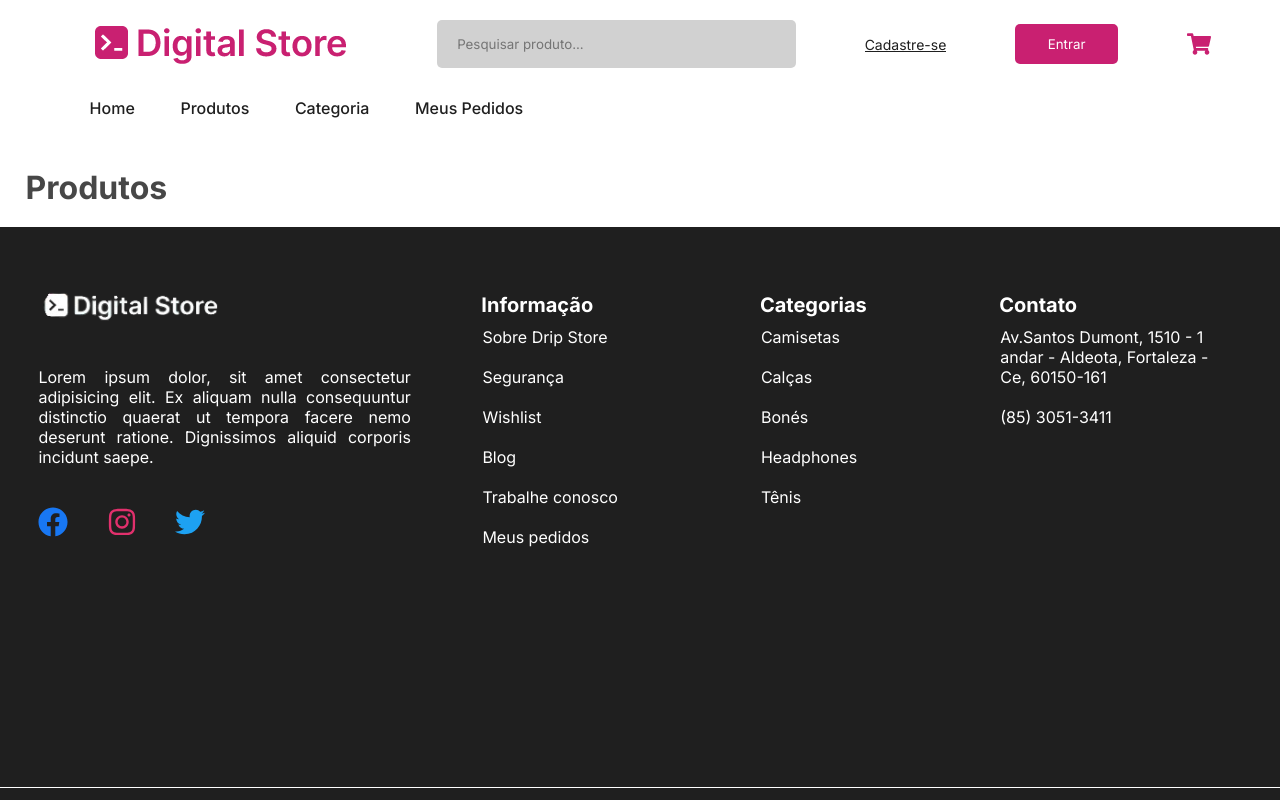
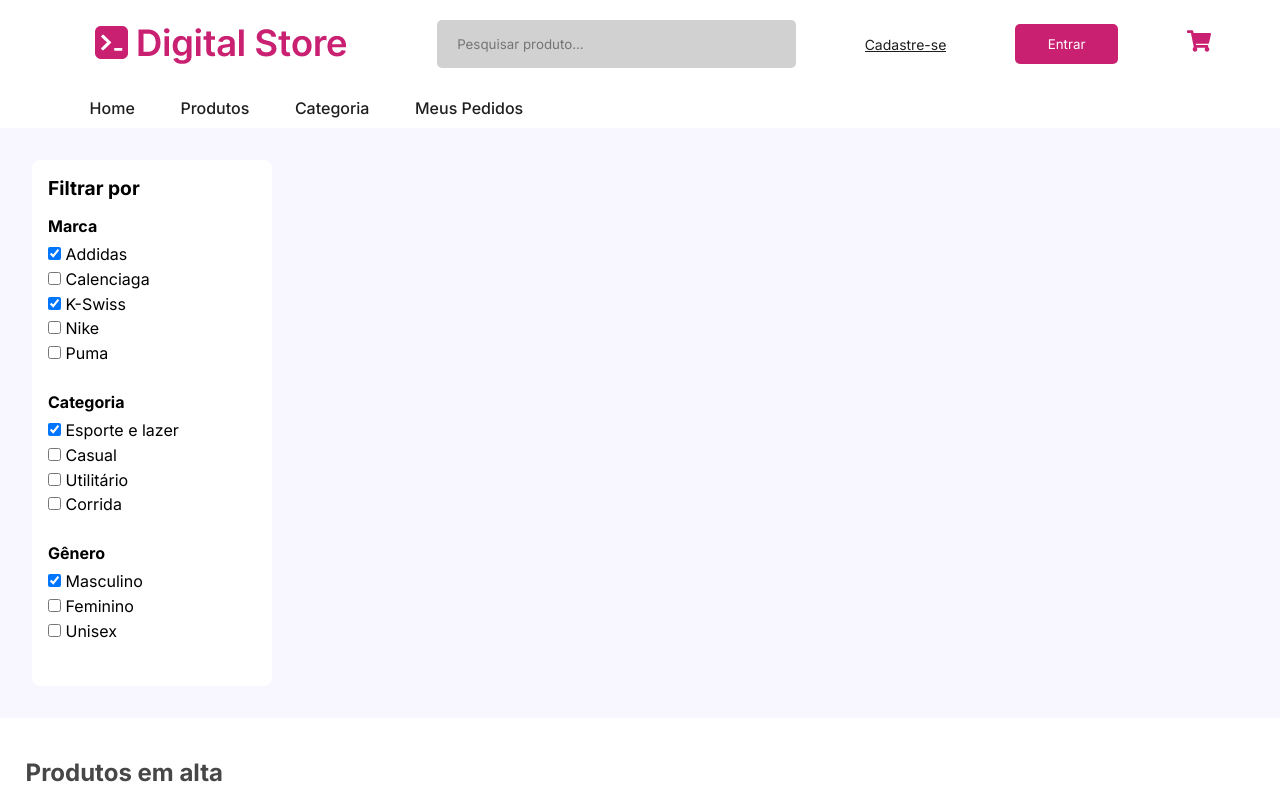
Before and after one commit to DevDeived/React_Deived, a React (Vite) app: page /produtos in a window 1280 px wide. Shown: the top 800 px of the page. Built offline with nearby package versions, Linux system fonts and the light colour scheme.

Commit message:
HomePage finalizada

```diff
--- a/src/Components/Footer/Footer.css
+++ b/src/Components/Footer/Footer.css
@@ -69,5 +69,4 @@
   margin-top: 0.1vh;
   background-color: #1f1f1f;
   color: white;
-  margin-bottom: 10vh;
 }
--- a/src/Components/HeaderHome/Header.css
+++ b/src/Components/HeaderHome/Header.css
@@ -66,6 +66,16 @@
   color: #00bfff;
 }
 
+#HomePage p{
+  color: #c92071;
+  font-size: 24px;
+  cursor: pointer;
+}
+
+#HomePage p:hover{
+  color: #eb7bb1;
+}
+
 #homelist li {
   display: flex;
   align-items: center;
--- a/src/Components/HeaderHome/Header.jsx
+++ b/src/Components/HeaderHome/Header.jsx
@@ -11,7 +11,7 @@ function Header() {
           <input type="text" placeholder="Pesquisar produto..." />
           <a href="">Cadastre-se</a>
           <button>Entrar</button>
-          <FaShoppingCart color="#c92071" size={24} />
+          <p><FaShoppingCart /></p>
         </div>
 
         <div id="headerNav">
--- a/src/Components/LoginBody/LoginBody.css
+++ b/src/Components/LoginBody/LoginBody.css
@@ -1,7 +1,7 @@
 @import url('https://fonts.googleapis.com/css2?family=Inter:ital,opsz,wght@0,14..32,100..900;1,14..32,100..900&family=Open+Sans:ital,wght@0,300..800;1,300..800&family=Roboto:ital,wght@0,100..900;1,100..900&display=swap');
 
 *{
-  overflow-x: hidden ;
+
   font-family: "Inter", sans-serif;
 }
 #loginBody {
@@ -12,6 +12,7 @@
   align-items: center;
   justify-content: center;
   gap: 10vw;
+
 }
 
 #loginBodyTenis img{
@@ -25,17 +26,20 @@
   border-radius: 5px;
   width: 30vw;
   height: 60vh;
+
 }
 
 #loginTitles {
   padding-left: 2vw;
-  padding-top: 3vh;
+  padding-top: 2vh;
+  overflow: hidden;
 }
 
 #loginTitles h1 {
   font-weight: 700;
   font-size: 28px;
   margin-bottom: 1vh;
+
 }
 
 #loginTitles p {
@@ -53,13 +57,14 @@
   flex-direction: column;
   padding-left: 2vw;
   padding-top: 4vh;
+
 }
 
 #inputLognForm label {
   font-size: 10px;
   color: #1f1f1f;
   font-weight: bold;
-  padding-bottom: 2vh;
+  padding-bottom: 1vh;
 }
 
 #inputLognForm input{
--- a/src/Components/ProdutosEmAlta/ProdutosEmAltas.css
+++ b/src/Components/ProdutosEmAlta/ProdutosEmAltas.css
@@ -4,9 +4,16 @@
   width: 100%;
   height: 80vh;
   display: grid;
-  justify-content: center;
-  align-items: center;
+  grid-template-columns: repeat(auto-fill, minmax(180px, 1fr));
+  gap: 1.5rem;
+  flex: 1;
 
+}
+.layoutProdutos {
+  display: flex;
+  gap: 2rem;
+  padding: 2rem;
+  align-items: flex-start;
 }
 
 h1{
@@ -40,3 +47,72 @@ h1{
   filter: brightness(0.9);
   box-shadow: 0 6px 16px rgba(0, 0, 0, 0.4);
 }
+
+.produtos-em-altas {
+  display: grid;
+  grid-template-columns: repeat(auto-fill, minmax(180px, 1fr));
+  gap: 1.5rem;
+  flex: 1;
+  width: 100%;
+  padding: 20px;
+  box-sizing: border-box;
+}
+
+.card-produto {
+  background: white;
+  border-radius: 8px;
+  padding: 1rem;
+  text-align: center;
+  font-family: 'Open Sans', sans-serif;
+  position: relative;
+}
+
+.card-produto img {
+  width: 100%;
+  height: auto;
+  background-color: #968e8e33;
+  padding: 1vw;
+  transition: all 0.3s ease;
+}
+
+.card-produto img:hover {
+  transform: scale(1.02);
+  filter: brightness(0.9);
+  box-shadow: 0 6px 16px rgba(0, 0, 0, 0.4);
+}
+
+.tag-desconto {
+  position: absolute;
+  top: 0.5rem;
+  left: 0.5rem;
+  background: #c4ff65;
+  padding: 0.25rem 0.5rem;
+  font-size: 0.75rem;
+  border-radius: 4px;
+}
+
+.categoria {
+  font-size: 0.8rem;
+  color: gray;
+  margin-top: 0.5rem;
+}
+
+.card-produto h3 {
+  font-size: 1rem;
+  margin: 0.25rem 0;
+}
+
+.preco {
+  font-size: 1rem;
+}
+
+.preco-original {
+  text-decoration: line-through;
+  color: #aaa;
+  margin-right: 0.5rem;
+}
+
+.preco-atual {
+  color: black;
+  font-weight: bold;
+}
--- a/src/Pages/DetalhesProdutos.jsx
+++ b/src/Pages/DetalhesProdutos.jsx
@@ -1,11 +1,43 @@
 import Footer from "../Components/Footer/Footer";
 import Header from "../Components/HeaderHome/Header";
+import ProdutosEmAltas from "../Components/ProdutosEmAlta/ProdutosEmAltas";
+import "./DetalhesProdutosPage.css"
 
 function DetalhesProdutosPage() {
   return (
     <>
       <Header />
-      <h1>Produtos</h1>
+
+      <div className="layoutProdutos">
+        <aside className="filtros">
+          <h3>Filtrar por</h3>
+
+          <div className="filtro">
+            <strong>Marca</strong>
+            <label><input type="checkbox" defaultChecked /> Addidas</label>
+            <label><input type="checkbox" /> Calenciaga</label>
+            <label><input type="checkbox" defaultChecked /> K-Swiss</label>
+            <label><input type="checkbox" /> Nike</label>
+            <label><input type="checkbox" /> Puma</label>
+          </div>
+
+          <div className="filtro">
+            <strong>Categoria</strong>
+            <label><input type="checkbox" defaultChecked /> Esporte e lazer</label>
+            <label><input type="checkbox" /> Casual</label>
+            <label><input type="checkbox" /> Utilitário</label>
+            <label><input type="checkbox" /> Corrida</label>
+          </div>
+
+          <div className="filtro">
+            <strong>Gênero</strong>
+            <label><input type="checkbox" defaultChecked /> Masculino</label>
+            <label><input type="checkbox" /> Feminino</label>
+            <label><input type="checkbox" /> Unisex</label>
+          </div>
+        </aside>
+      </div>
+      <ProdutosEmAltas />
       <Footer />
     </>
   );
--- /dev/null
+++ b/src/Pages/DetalhesProdutosPage.css
@@ -0,0 +1,33 @@
+.layoutProdutos {
+  display: flex;
+  padding: 2rem;
+  gap: 2rem;
+  background: #f8f6ff;
+}
+
+.filtros {
+  width: 240px;
+  background: white;
+  padding: 1rem;
+  border-radius: 8px;
+  font-family: sans-serif;
+}
+
+.filtros h3 {
+  margin-bottom: 1rem;
+  font-size: 1.2rem;
+}
+
+.filtro {
+  margin-bottom: 1.5rem;
+}
+
+.filtro strong {
+  display: block;
+  margin-bottom: 0.5rem;
+}
+
+.filtro label {
+  display: block;
+  margin-bottom: 0.3rem;
+}
```
